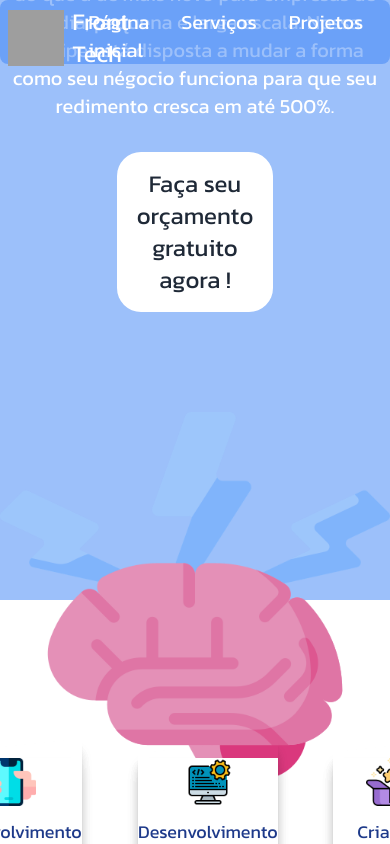
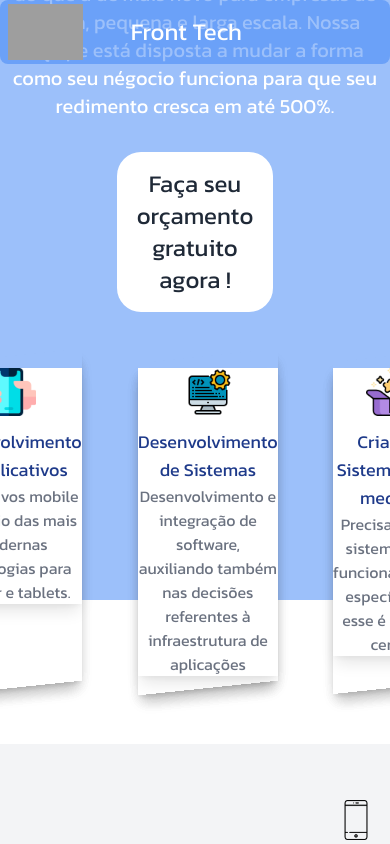
Before and after one commit to emanoel3578/portfolio-website, a Vue app: page / in a window 390 px wide. Shown: the top 844 px of the page. Built offline with nearby package versions, Linux system fonts and the light colour scheme; grey boxes are pictures that could not be loaded.

Commit message:
adicionado mobile css to header, maybe rework later ?

```diff
--- a/src/components/Header.vue
+++ b/src/components/Header.vue
@@ -32,7 +32,7 @@
             <p @click="closeOrcamento()" class="bg-white rounded-3xl text-gray-800 w-2/5 p-4 mx-auto my-0 text-2xl mt-8 cursor-pointer font-kanit transition duration-500 ease-in-out transform hover:-translate-y-1 hover:scale-110">Faça seu orçamento gratuito agora !</p>
         </div>
 
-        <div class="">
+        <div class="hidden md:block">
             <img src="img/brain.png" class="md:animate-bounce">
         </div>
     </div>
--- a/src/components/Navbar.vue
+++ b/src/components/Navbar.vue
@@ -3,13 +3,13 @@
     <div class="fixed opacity-50 h-16 bg-blue-500 w-full rounded-lg border-blue z-10">
     </div>
 
-    <div class="fixed flex justify-between w-full items-center text-white text-xl z-10 font-kanit">
+    <div class="fixed flex justify-between md:w-full items-center text-white text-xl z-10 font-kanit">
       <div class="flex items-center pt-1">
         <img src="img/logoNav.png" class="h-14 px-2">
-        <p class="text-2xl">Front Tech</p>
+        <p class="text-2xl ml-10 md:ml-0 text-center">Front Tech</p>
       </div>
 
-      <div class="flex">
+      <div class="flex hidden md:block">
         <ul class="flex list-none">
           <li class="mx-2 rounded-full p-2 hover:text-black hover:bg-blue-300 cursor-pointer"><a href="#background-wrap">Página inicial</a></li>
           <li class="mx-2 rounded-full p-2 hover:text-black hover:bg-blue-300 cursor-pointer"><a href="#servicosID">Serviços</a></li>
```
